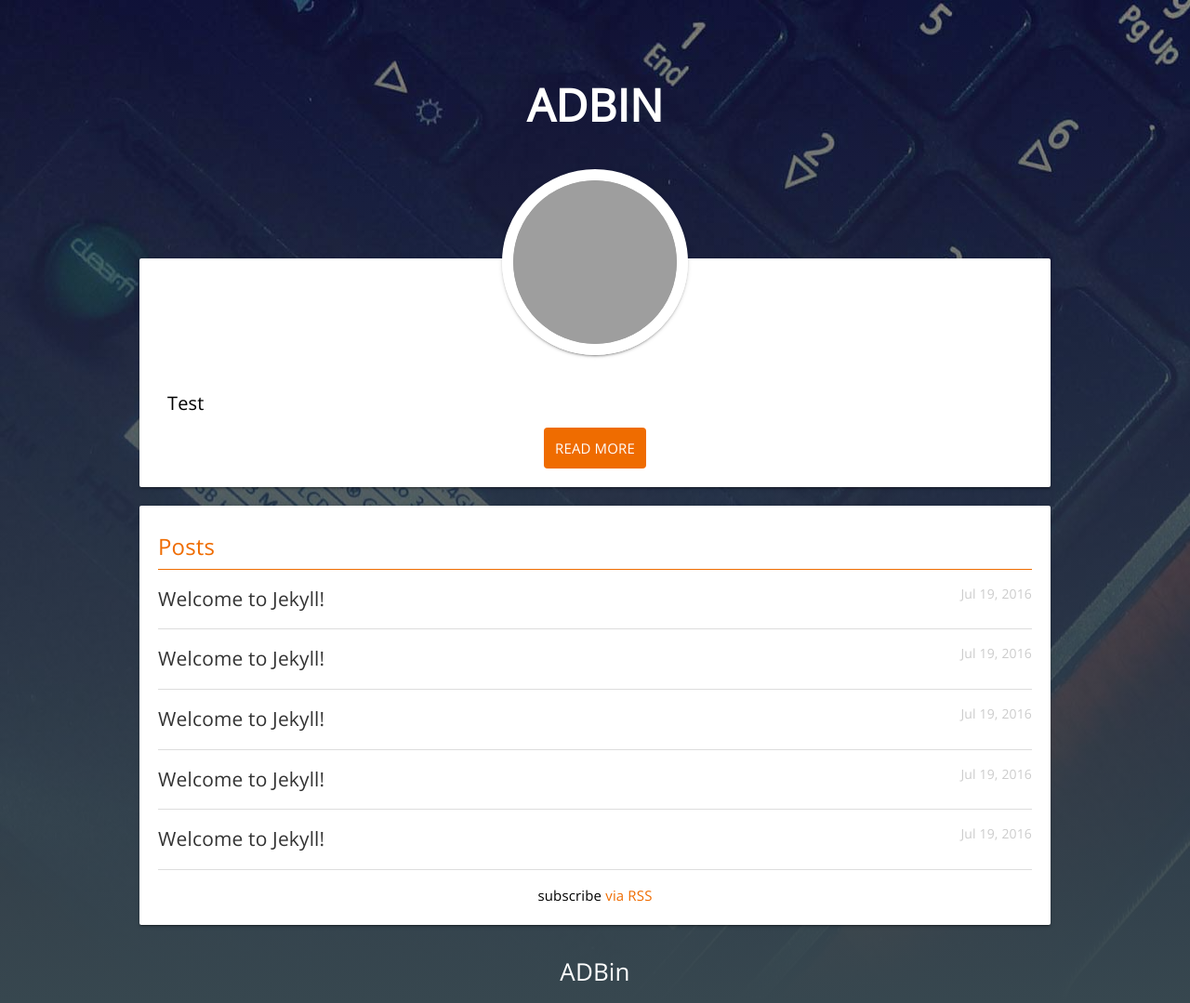
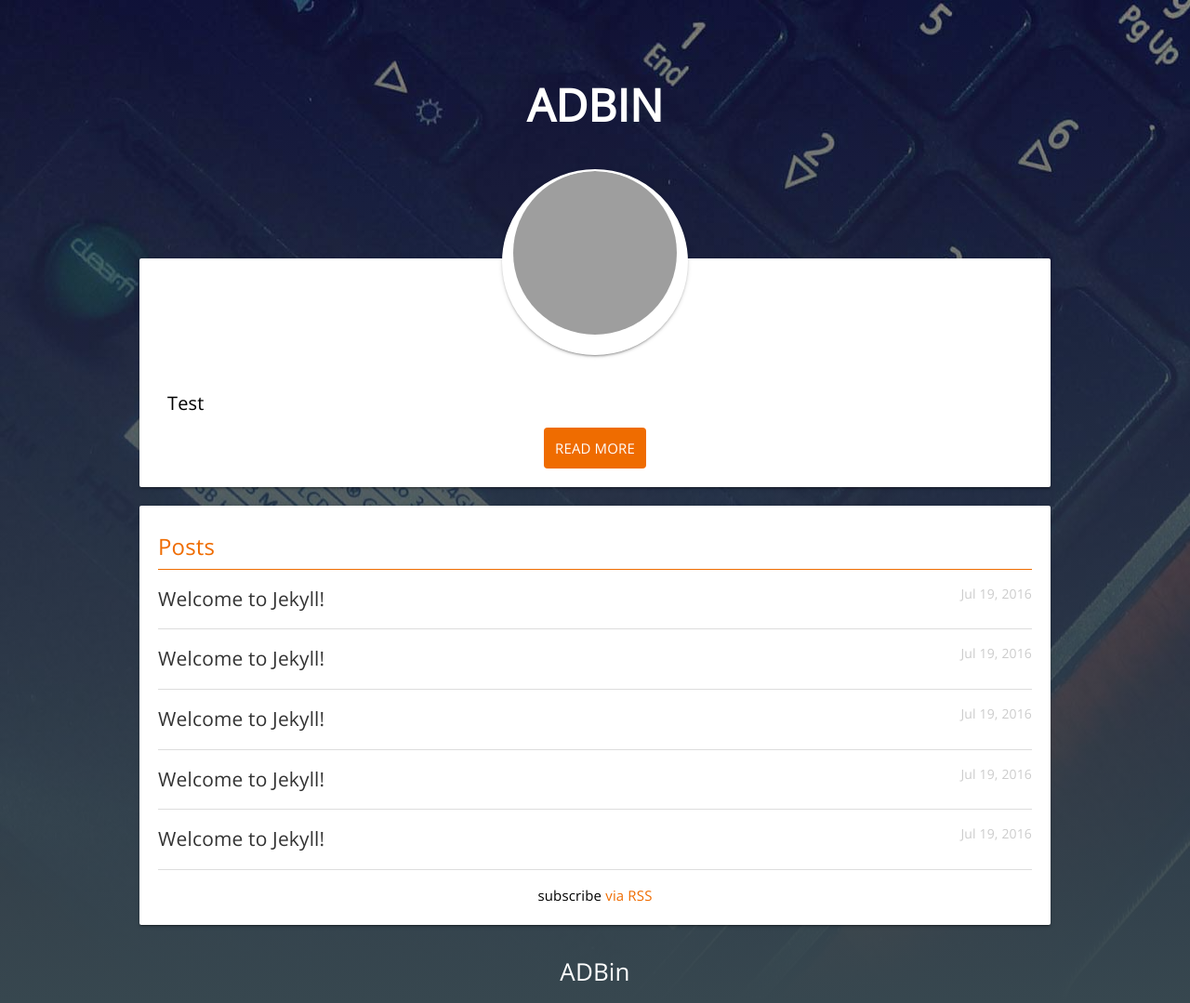
Before and after one commit to ADBin/adbin.github.io, a Jekyll site: the page built from index.html, in a window 1280 px wide. Shown: the whole page at 93% size. Built offline with Jekyll 4.4.1, drawn with Linux system fonts in a browser that asks for light colours; grey boxes are pictures that could not be loaded.

Commit message:
Update header.html

```diff
--- a/_includes/header.html
+++ b/_includes/header.html
@@ -6,9 +6,9 @@
 
   </div>
 
-  <div class="header-badge" style="background:url('https://avatars2.githubusercontent.com/u/32976949')">
-    <a href="{{ site.baseurl }}/">
-        <img src="https://avatars2.githubusercontent.com/u/32976949" />
+  <div class="header-badge" style="border:2px #fff solid;">
+    <a href="{{ site.baseurl }}/" sytle="">
+        <img src="https://avatars2.githubusercontent.com/u/32976949" style="object-fit: fill;width=200px;height=200px"/>
     </a>
   </div>
 
```
